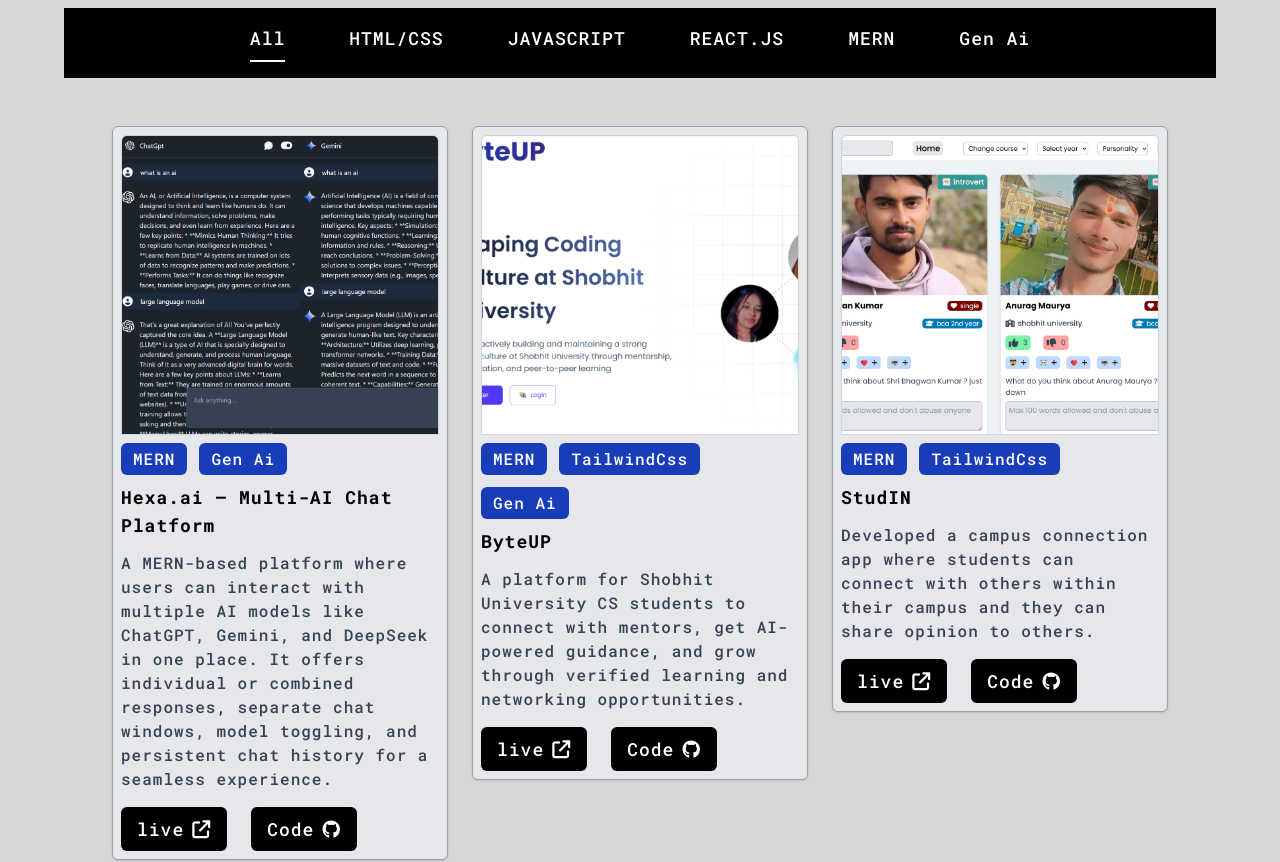
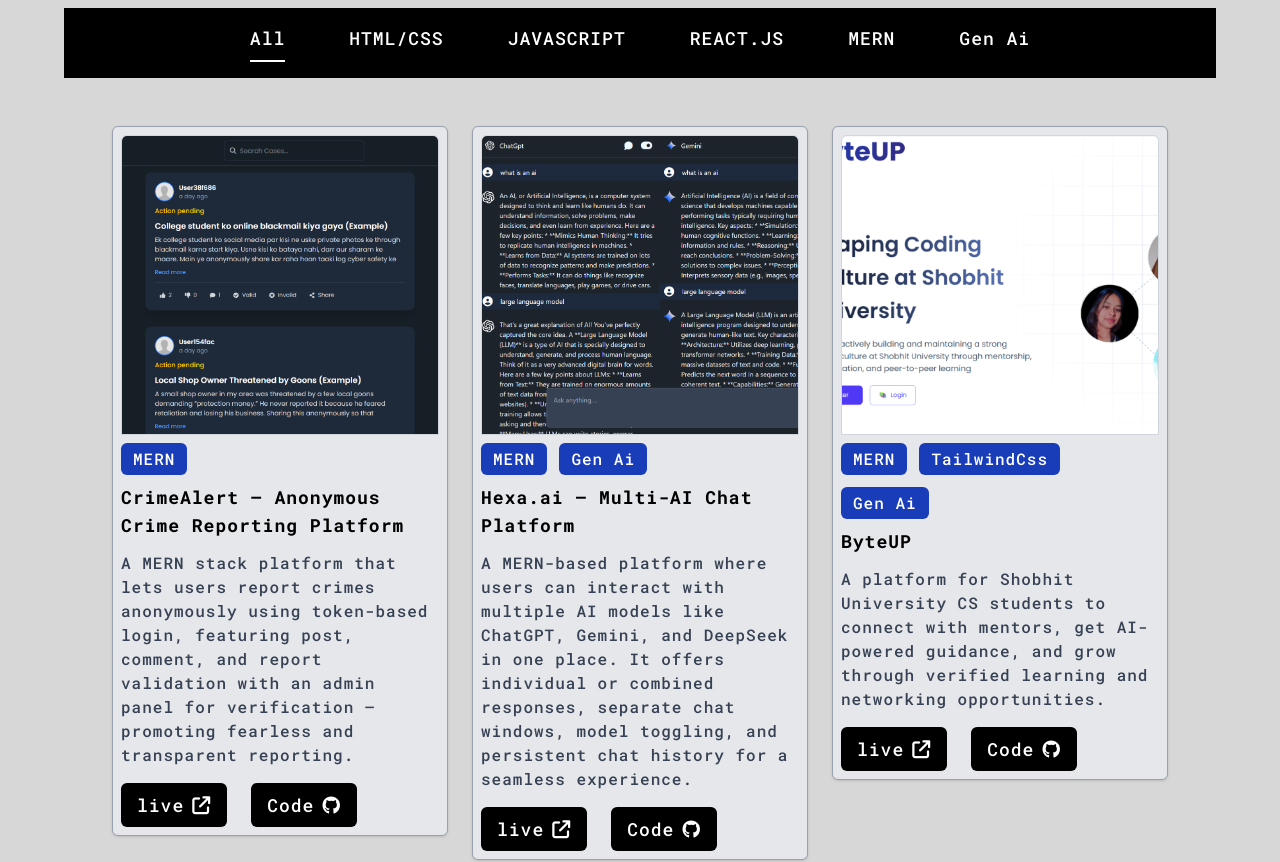
Before and after one commit to roshansu/portfollio, a React (Vite) app: page / in a window 1280 px wide. Shown: the part 4120-4982 px from the top of the page. Built offline with nearby package versions, Linux system fonts and the light colour scheme.

Commit message:
Added crime alert project

```diff
--- a/src/component/All.jsx
+++ b/src/component/All.jsx
@@ -22,11 +22,20 @@
 import ai from '../assets/ai.png'
 import ev from '../assets/ev.png'
 import mai from '../assets/mai.png'
+import crime from '../assets/crime.png'
 
 
 const All = () => {
 
     const data = [
+                  {
+                  pic: crime,
+                  title: "CrimeAlert – Anonymous Crime Reporting Platform",
+                  desc: `A MERN stack platform that lets users report crimes anonymously using token-based login, featuring post, comment, and report validation with an admin panel for verification — promoting fearless and transparent reporting.`,
+                  tech: ["MERN"],
+                  live: "https://crime-reports.vercel.app",
+                  code: "https://github.com/roshansu",
+                },
          {
             pic: mai,
             title: "Hexa.ai – Multi-AI Chat Platform",
--- a/src/component/Mern.jsx
+++ b/src/component/Mern.jsx
@@ -4,10 +4,19 @@
 import Card from './Card'
 import sh from '../assets/sh.png'
 import mai from '../assets/mai.png'
+import crime from '../assets/crime.png'
 
 
 const Mern = () => {
  const data = [
+          {
+          pic: crime,
+          title: "CrimeAlert – Anonymous Crime Reporting Platform",
+          desc: `A MERN stack platform that lets users report crimes anonymously using token-based login, featuring post, comment, and report validation with an admin panel for verification — promoting fearless and transparent reporting.`,
+          tech: ["MERN"],
+          live: "https://crime-reports.vercel.app",
+          code: "https://github.com/roshansu",
+        },
         {
           pic: mai,
           title: "Hexa.ai – Multi-AI Chat Platform",
```
Also changed, not shown: src/assets/crime.png (added).
